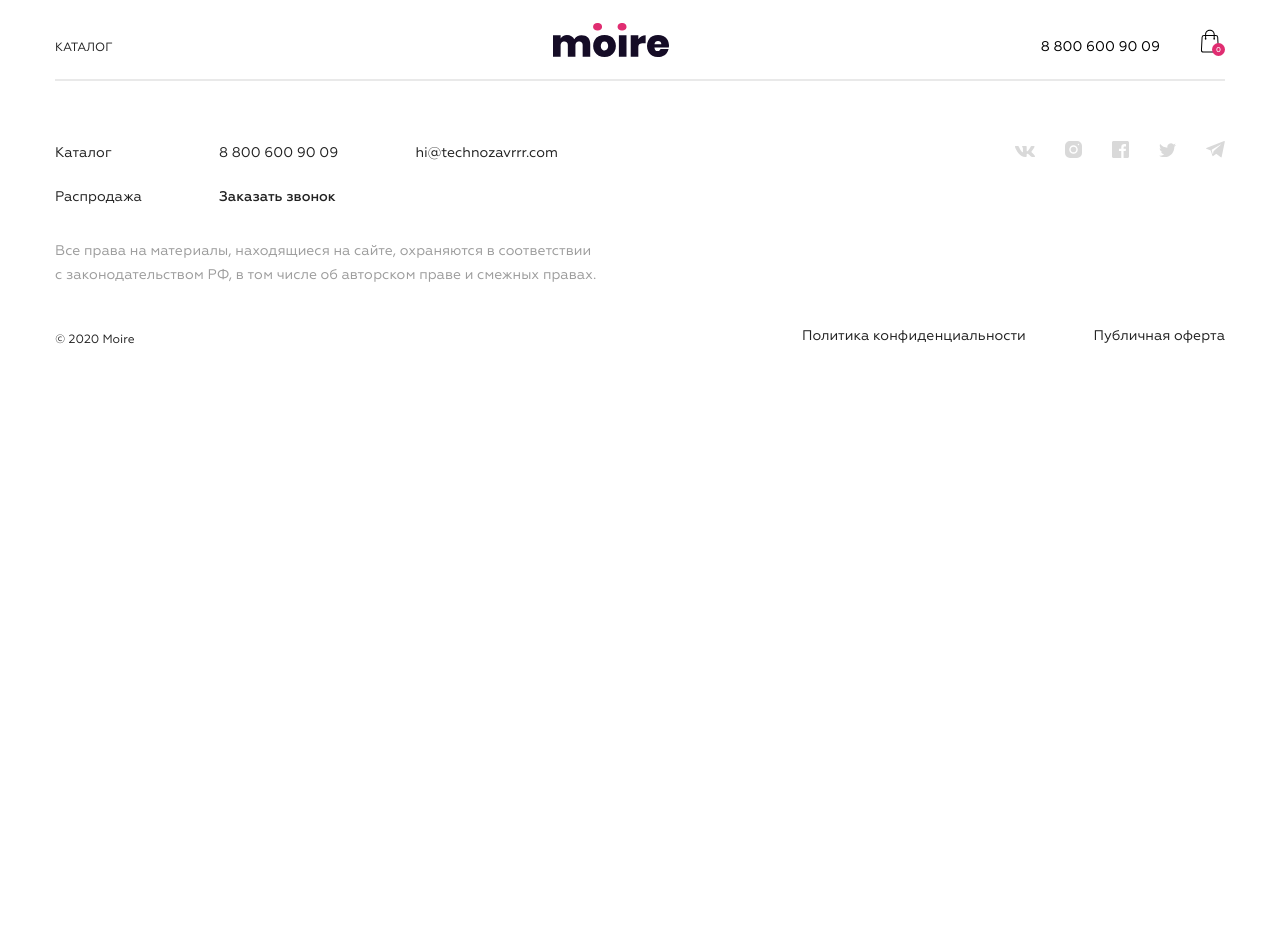
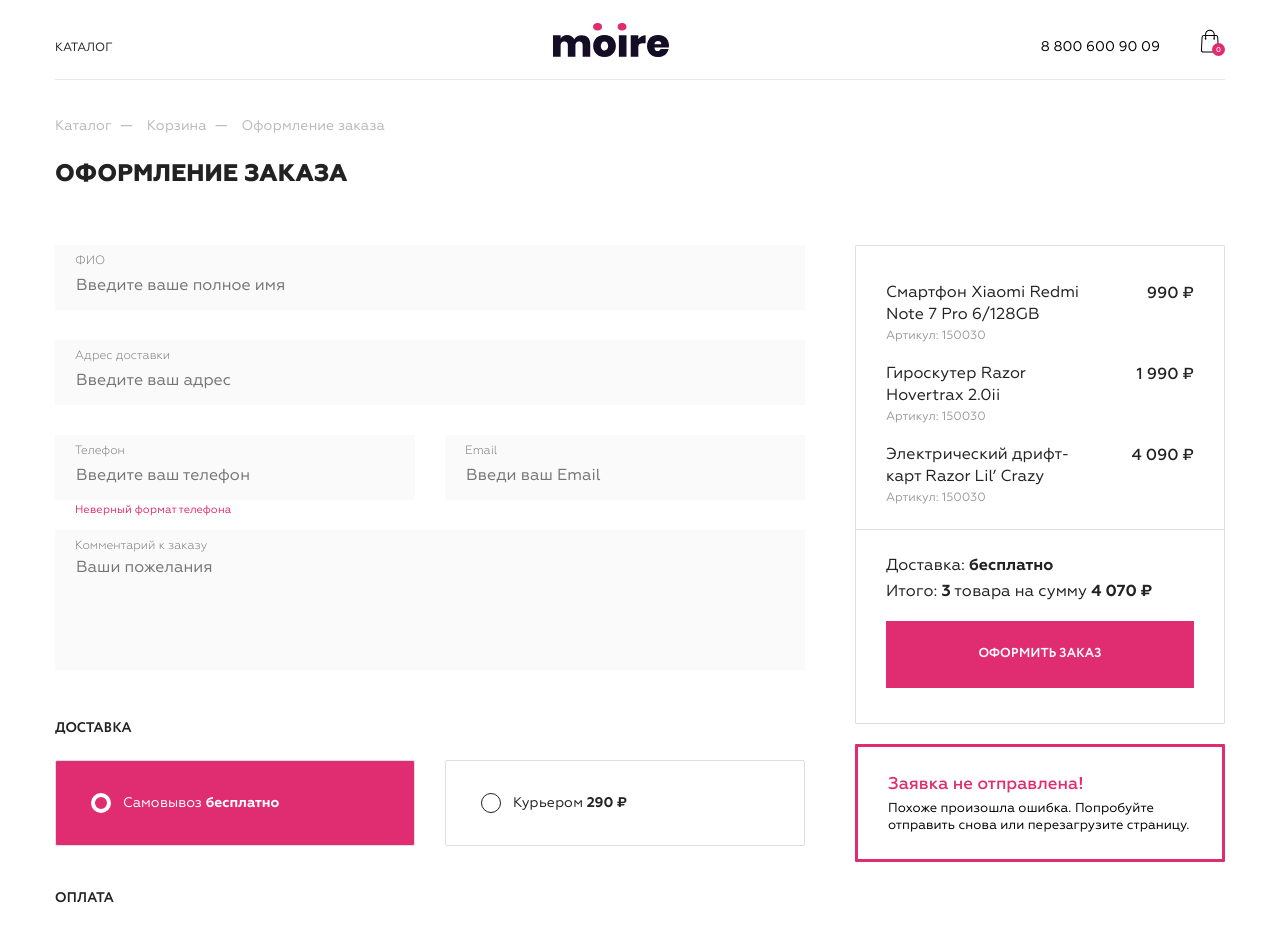
Before and after one commit to vladimir-andrushchenko2/clothesStore, a Vue app in the folder frontend/: page /order in a window 1280 px wide. Shown: the top 929 px of the page. Before the commit the page ends 800 px from the top, so only its background shows below. Built offline with nearby package versions, Linux system fonts and the light colour scheme; no server answers.

Commit message:
added route for order page

```diff
--- a/frontend/src/router/index.ts
+++ b/frontend/src/router/index.ts
@@ -3,6 +3,7 @@
 import CatalogView from '../views/CatalogView.vue'
 import CartView from '../views/CartView.vue'
 import ItemView from '../views/ItemView.vue'
+import OrderView from '@/views/OrderView.vue'
 
 const router = createRouter({
   history: createWebHistory(import.meta.env.BASE_URL),
@@ -26,6 +27,11 @@
       path: '/item/:id',
       name: 'item',
       component: ItemView
+    },
+    {
+      path: '/order',
+      name: 'order',
+      component: OrderView
     }
   ]
 })
--- /dev/null
+++ b/frontend/src/views/OrderView.vue
@@ -0,0 +1,153 @@
+<script setup></script>
+
+<template>
+  <main class="content container">
+    <div class="content__top">
+      <ul class="breadcrumbs">
+        <li class="breadcrumbs__item">
+          <a class="breadcrumbs__link"> Каталог </a>
+        </li>
+        <li class="breadcrumbs__item">
+          <a class="breadcrumbs__link"> Корзина </a>
+        </li>
+        <li class="breadcrumbs__item">
+          <a class="breadcrumbs__link"> Оформление заказа </a>
+        </li>
+      </ul>
+
+      <div class="content__row">
+        <h1 class="content__title">Оформление заказа</h1>
+      </div>
+    </div>
+
+    <section class="cart">
+      <form class="cart__form form" @submit.prevent="">
+        <div class="cart__field">
+          <div class="cart__data">
+            <label class="form__label">
+              <input
+                class="form__input"
+                type="text"
+                name="name"
+                placeholder="Введите ваше полное имя"
+              />
+              <span class="form__value">ФИО</span>
+            </label>
+
+            <label class="form__label">
+              <input
+                class="form__input"
+                type="text"
+                name="address"
+                placeholder="Введите ваш адрес"
+              />
+              <span class="form__value">Адрес доставки</span>
+            </label>
+
+            <label class="form__label">
+              <input
+                class="form__input"
+                type="tel"
+                name="phone"
+                placeholder="Введите ваш телефон"
+              />
+              <span class="form__value">Телефон</span>
+              <span class="form__error">Неверный формат телефона</span>
+            </label>
+
+            <label class="form__label">
+              <input class="form__input" type="email" name="email" placeholder="Введи ваш Email" />
+              <span class="form__value">Email</span>
+            </label>
+
+            <label class="form__label">
+              <textarea
+                class="form__input form__input--area"
+                name="comments"
+                placeholder="Ваши пожелания"
+              ></textarea>
+              <span class="form__value">Комментарий к заказу</span>
+            </label>
+          </div>
+
+          <div class="cart__options">
+            <h3 class="cart__title">Доставка</h3>
+            <ul class="cart__options options">
+              <li class="options__item">
+                <label class="options__label">
+                  <input
+                    class="options__radio sr-only"
+                    type="radio"
+                    name="delivery"
+                    value="0"
+                    checked=""
+                  />
+                  <span class="options__value"> Самовывоз <b>бесплатно</b> </span>
+                </label>
+              </li>
+              <li class="options__item">
+                <label class="options__label">
+                  <input class="options__radio sr-only" type="radio" name="delivery" value="500" />
+                  <span class="options__value"> Курьером <b>290 ₽</b> </span>
+                </label>
+              </li>
+            </ul>
+
+            <h3 class="cart__title">Оплата</h3>
+            <ul class="cart__options options">
+              <li class="options__item">
+                <label class="options__label">
+                  <input
+                    class="options__radio sr-only"
+                    type="radio"
+                    name="pay"
+                    value="card"
+                    checked=""
+                  />
+                  <span class="options__value"> Картой при получении </span>
+                </label>
+              </li>
+              <li class="options__item">
+                <label class="options__label">
+                  <input class="options__radio sr-only" type="radio" name="pay" value="cash" />
+                  <span class="options__value"> Наличными при получении </span>
+                </label>
+              </li>
+            </ul>
+          </div>
+        </div>
+
+        <div class="cart__block">
+          <ul class="cart__orders">
+            <li class="cart__order">
+              <h3>Смартфон Xiaomi Redmi Note 7 Pro 6/128GB</h3>
+              <b>990 ₽</b>
+              <span>Артикул: 150030</span>
+            </li>
+            <li class="cart__order">
+              <h3>Гироскутер Razor Hovertrax 2.0ii</h3>
+              <b>1 990 ₽</b>
+              <span>Артикул: 150030</span>
+            </li>
+            <li class="cart__order">
+              <h3>Электрический дрифт-карт Razor Lil’ Crazy</h3>
+              <b>4 090 ₽</b>
+              <span>Артикул: 150030</span>
+            </li>
+          </ul>
+
+          <div class="cart__total">
+            <p>Доставка: <b>бесплатно</b></p>
+            <p>Итого: <b>3</b> товара на сумму <b>4 070 ₽</b></p>
+          </div>
+
+          <button class="cart__button button button--primery" type="submit">Оформить заказ</button>
+        </div>
+        <div class="cart__error form__error-block">
+          <h4>Заявка не отправлена!</h4>
+          <p>Похоже произошла ошибка. Попробуйте отправить снова или перезагрузите страницу.</p>
+        </div>
+      </form>
+    </section>
+  </main>
+</template>
```
Also changed, not shown: 1 other file (tests, documents, lock files or other folders).
